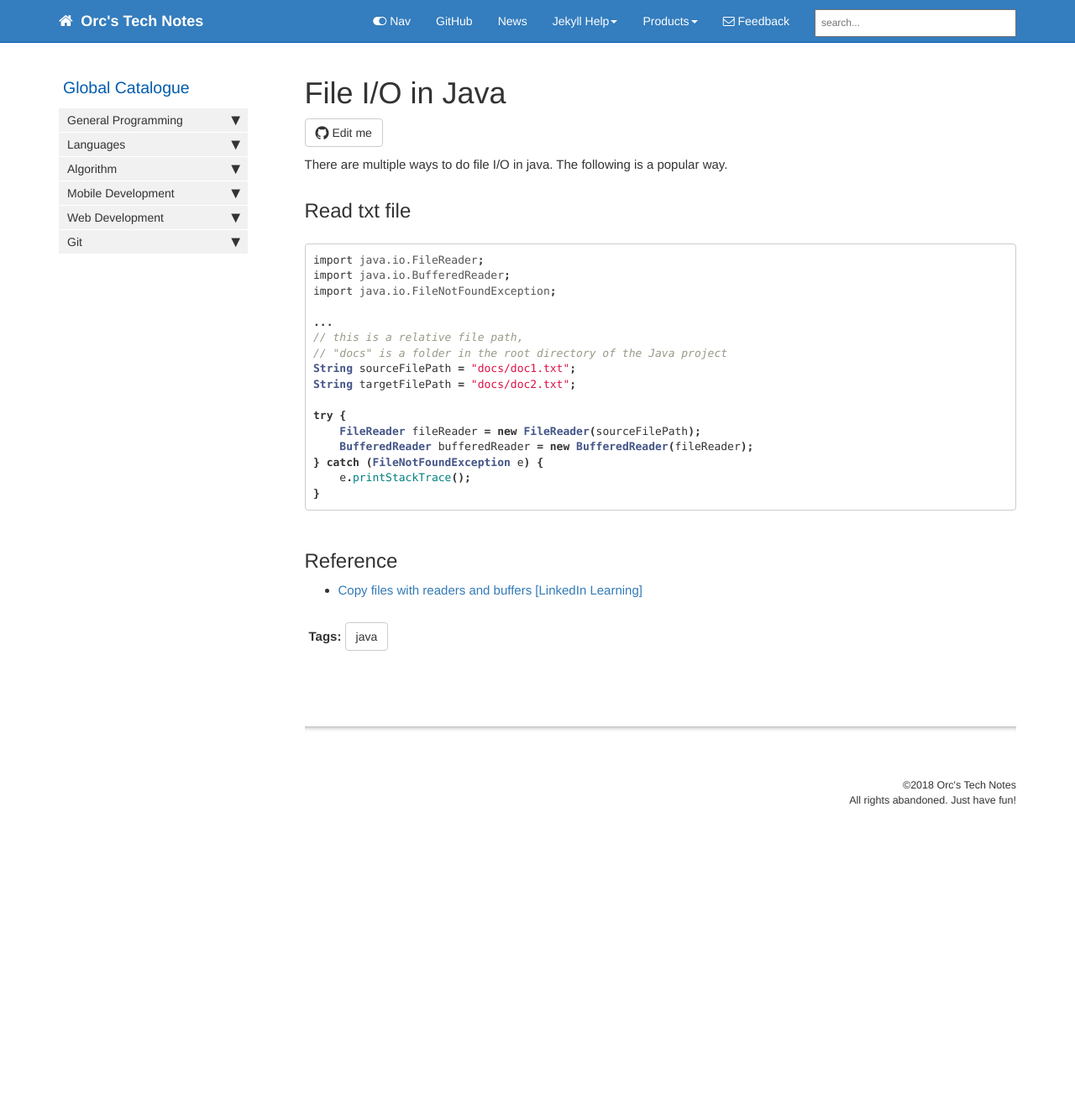
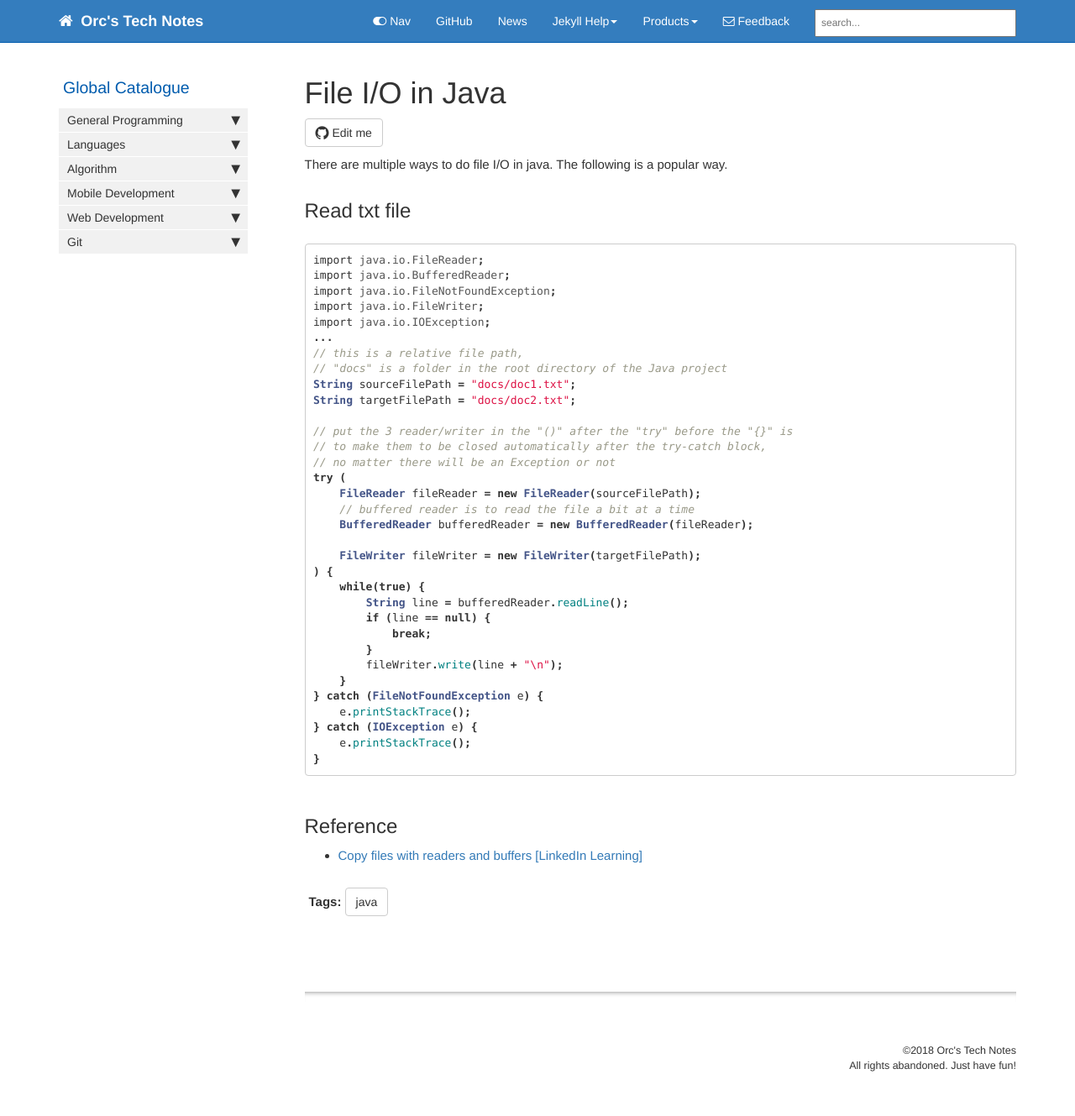
Before and after one commit to HungryOrc/hungryorc.github.io, a Jekyll site: the page built from pages/java/java_file_io.md, in a window 1280 px wide. Shown: the whole page at 84% size. Built offline with Jekyll 4.4.1, drawn with Linux system fonts in a browser that asks for light colours; nearby versions of some CDN libraries; comment, search, counter and statistics services are not loaded; before the commit the page ends 1013 px from its top, so only the background shows below that.

Commit message:
Update java_file_io.md

````diff
--- a/pages/java/java_file_io.md
+++ b/pages/java/java_file_io.md
@@ -15,17 +15,34 @@ There are multiple ways to do file I/O in java. The following is a popular way.
 import java.io.FileReader;
 import java.io.BufferedReader;
 import java.io.FileNotFoundException;
-
+import java.io.FileWriter;
+import java.io.IOException;
 ...
 // this is a relative file path,
 // "docs" is a folder in the root directory of the Java project
 String sourceFilePath = "docs/doc1.txt";
 String targetFilePath = "docs/doc2.txt";
 
-try {
+// put the 3 reader/writer in the "()" after the "try" before the "{}" is
+// to make them to be closed automatically after the try-catch block,
+// no matter there will be an Exception or not
+try (
     FileReader fileReader = new FileReader(sourceFilePath);
+    // buffered reader is to read the file a bit at a time
     BufferedReader bufferedReader = new BufferedReader(fileReader);
+
+    FileWriter fileWriter = new FileWriter(targetFilePath);
+) {
+    while(true) {
+        String line = bufferedReader.readLine();
+        if (line == null) {
+            break;
+        }
+        fileWriter.write(line + "\n");
+    }
 } catch (FileNotFoundException e) {
+    e.printStackTrace();
+} catch (IOException e) {
     e.printStackTrace();
 }
 ```
````
